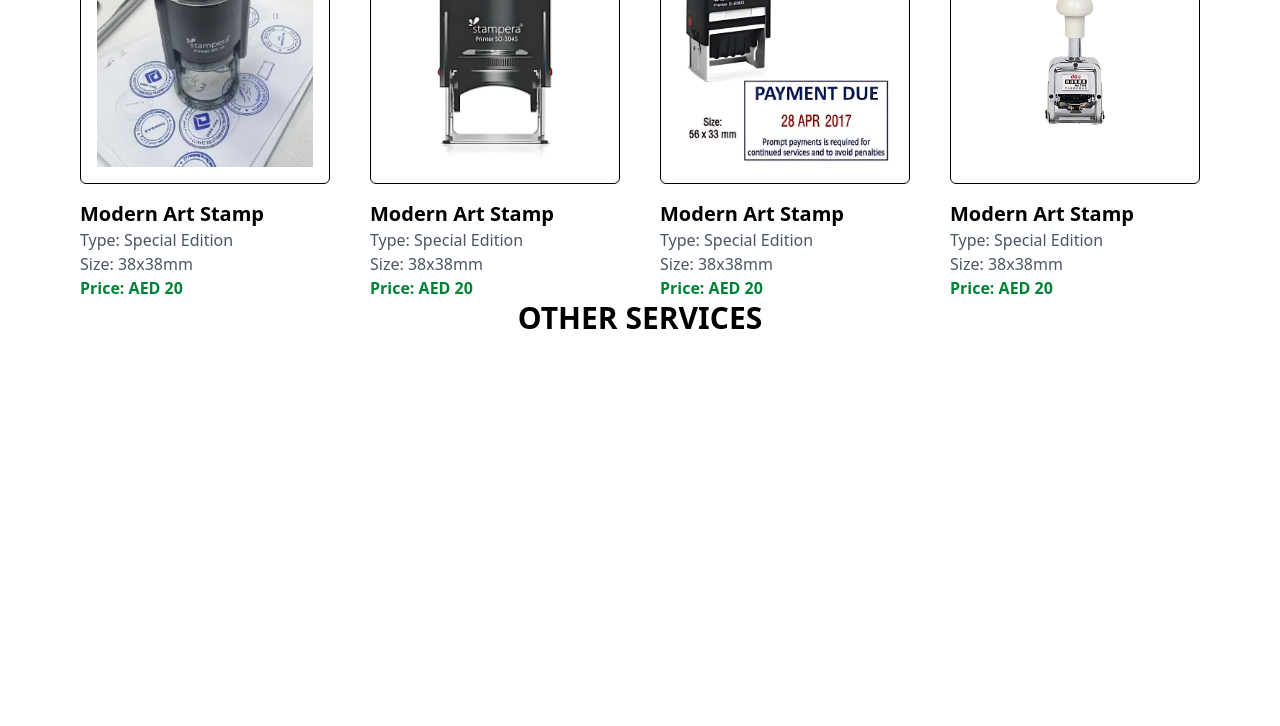
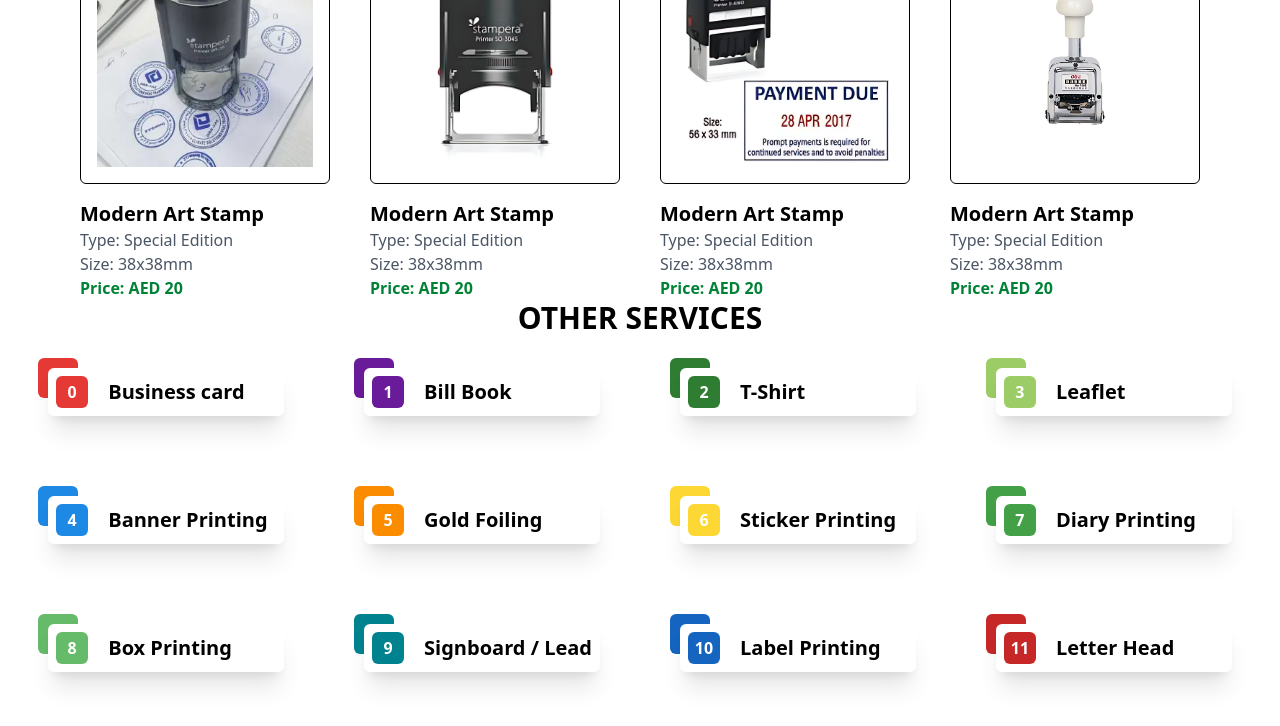
Before and after one commit to techtobit/stamps, a Next.js app: page / in a window 1280 px wide. Shown: the part 1340-2066 px from the top of the page. Built offline with nearby package versions, Linux system fonts and the light colour scheme.

Commit message:
3rd section initial desinged

```diff
--- a/app/page.js
+++ b/app/page.js
@@ -3,12 +3,21 @@ import { useEffect, useState } from "react";
 
 export default function Home() {
   const [stamps, setStamps] = useState([]);
+  const [services, setServices] = useState([]);
 
   useEffect(() => {
     fetch("/stamps.json")
       .then((res) => res.json())
       .then((data) => setStamps(data));
   }, []);
+
+  useEffect(() => {
+    fetch("/other_services.json")
+      .then((res) => res.json())
+      .then((data) => setServices(data));
+  }, []);
+  console.log(services);
+
 
   return (
     <>
@@ -73,8 +82,20 @@ export default function Home() {
         <h1 className="text-3xl font-black">
           OTHER SERVICES
         </h1>
-        <div className=" grid grid-cols-3 gap-10">
+        <div className="grid grid-cols-4 justify-center gap-20">
+          {services.map((service, idx) => (
+            <div className="reletaive" key={idx}>
+              <div
+              style={{ backgroundColor: service.color_code, marginLeft: "-10px", marginTop: "-10px"
+               }}
 
+                className="service_card_behind -z-10 w-10 h-10  absolute rounded-md"></div>
+              <div key={idx} className="service_card flex bg-white items-center gap-5 p-2 rounded-md shadow-xl " >
+                <div style={{ backgroundColor: service.color_code }} className="w-8 h-8 rounded-md text-white font-black flex items-center justify-center">{idx}</div>
+                <h3 key={idx} className="text-xl font-semibold">{service.service_name}</h3>
+              </div>
+            </div>
+          ))}
         </div>
 
       </main>
--- a/public/other_services.json
+++ b/public/other_services.json
@@ -1,5 +1,4 @@
-{
-  "other_services": [
+[
     {
       "service_name": "Business card",
       "color_code": "#E53935"
@@ -48,5 +47,4 @@
       "service_name": "Letter Head",
       "color_code": "#C62828"
     }
-  ]
-}
+]
```
